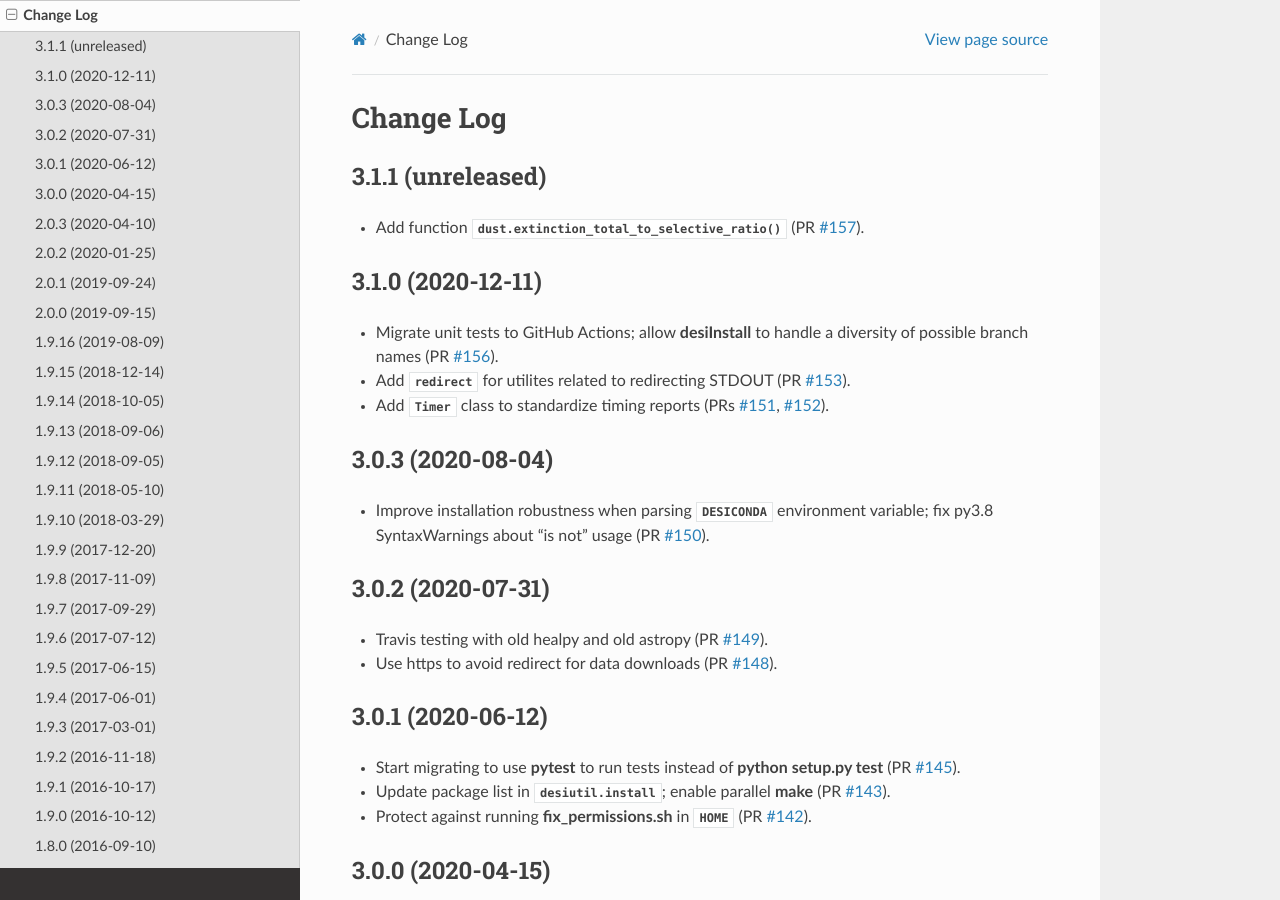
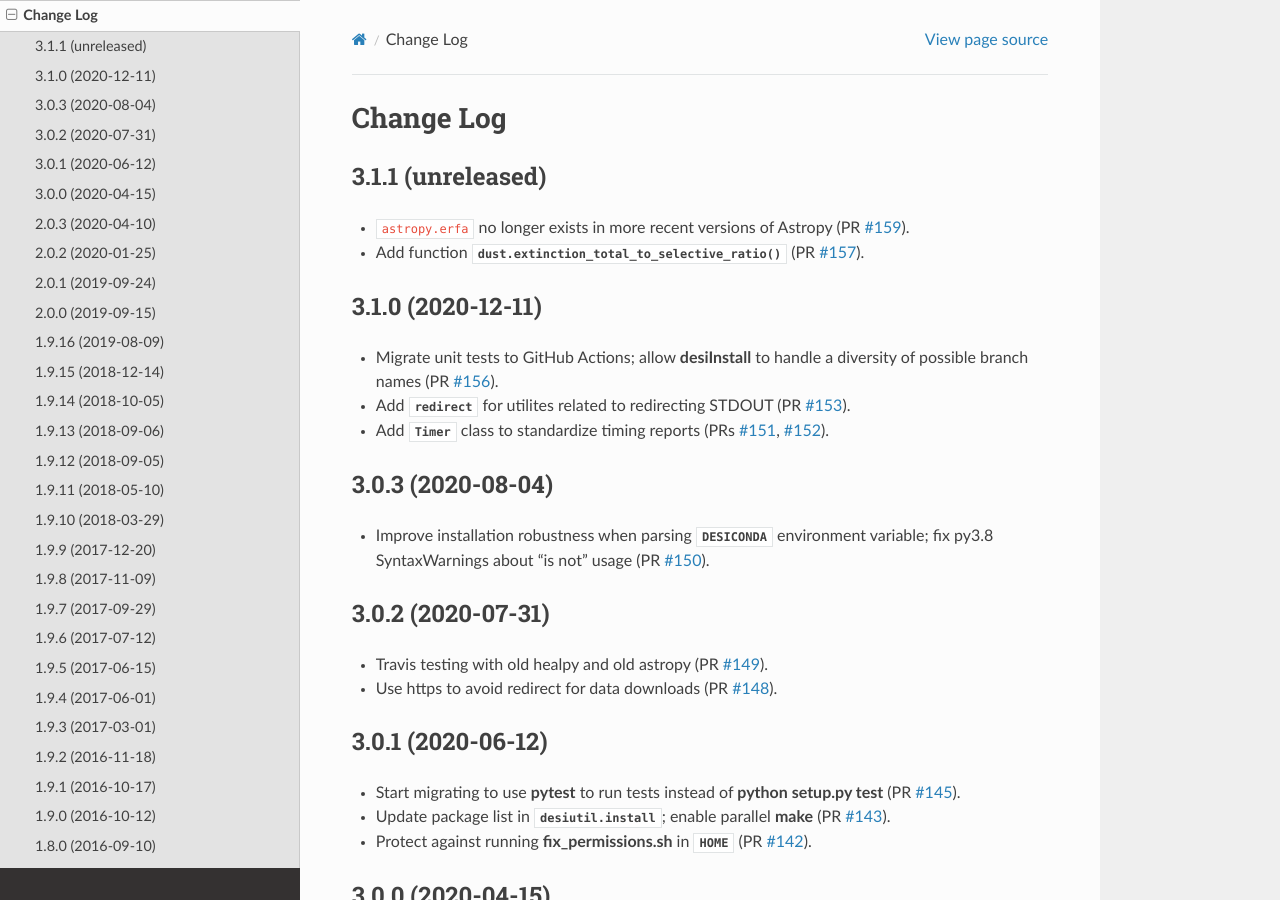
Before and after one commit to desihub/desiutil, a Sphinx documentation site: the page built from doc/changes.rst, in a window 1280 px wide and 900 px high. Built offline with Sphinx 7.4.7 and the Read the Docs theme 2.0.0, drawn with Linux system fonts in a browser that asks for light colours.

Commit message:
update change log

```diff
--- a/doc/changes.rst
+++ b/doc/changes.rst
@@ -5,9 +5,11 @@ Change Log
 3.1.1 (unreleased)
 ------------------
 
+* ``astropy.erfa`` no longer exists in more recent versions of Astropy (PR `#159`_).
 * Add function :func:`dust.extinction_total_to_selective_ratio` (PR `#157`_).
 
 .. _`#157`: https://github.com/desihub/desiutil/pull/157
+.. _`#159`: https://github.com/desihub/desiutil/pull/159
 
 3.1.0 (2020-12-11)
 ------------------
```
Also changed, not shown: 1 other file.
